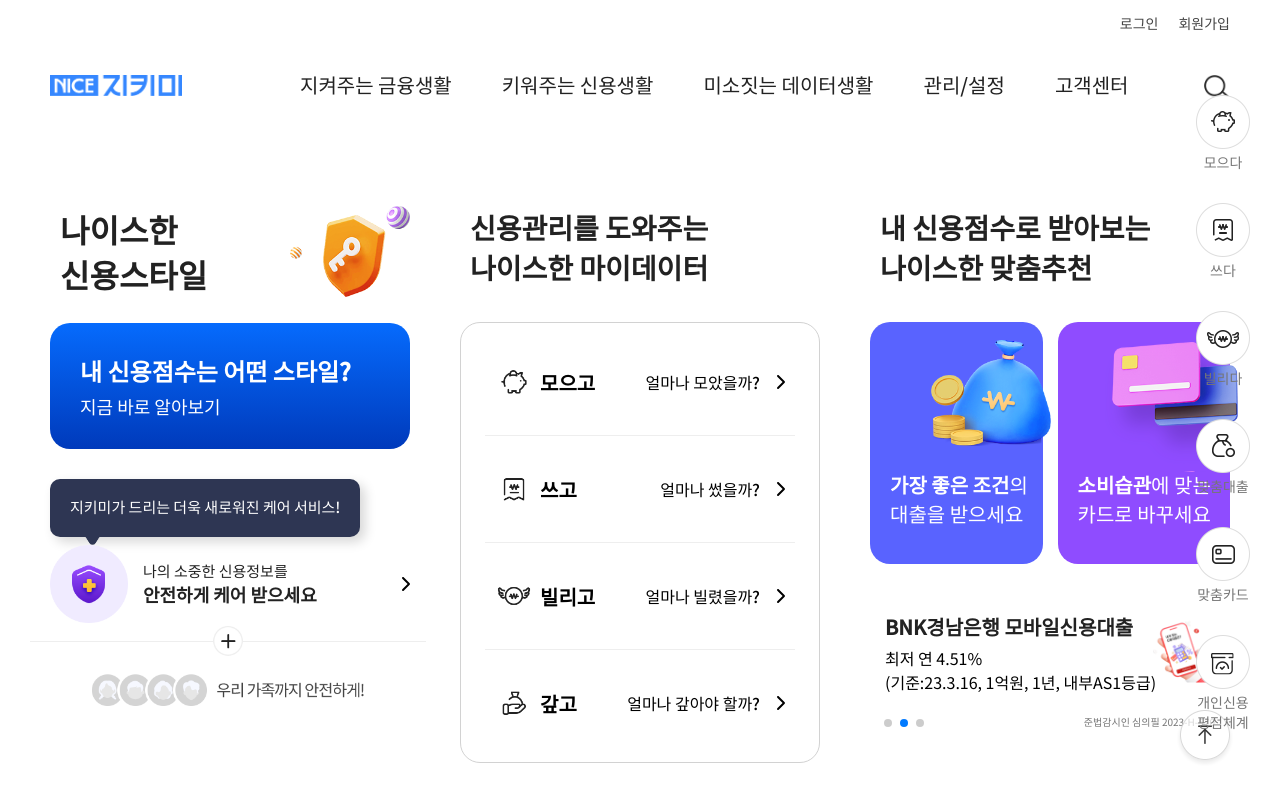
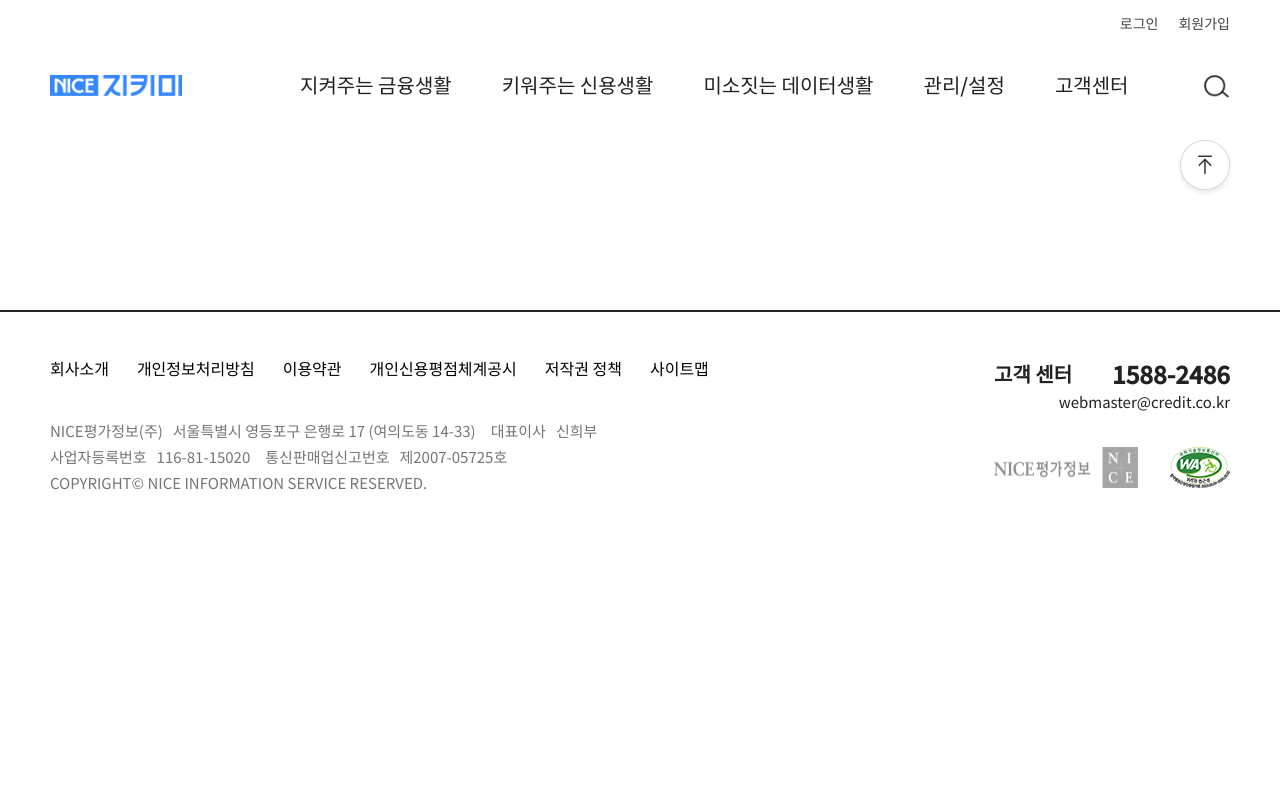
Before and after one commit to kct41/nice-clone, a React (Create React App) app: page / in a window 1280 px wide. Shown: the top 800 px of the page. Built offline with nearby package versions, Linux system fonts and the light colour scheme.

Commit message:
0712 -link 수정

```diff
--- a/src/web/WebCont.js
+++ b/src/web/WebCont.js
@@ -17,7 +17,7 @@
         <>
             <div className="web_content">
                 <Routes>
-                    <Route path="/" element={<WebHome/>}/>
+                    <Route path="/nice-clone" element={<WebHome/>}/>
                     <Route path="/loan" element={<Loan/>}/>
                     <Route path="/login" element={<Login/>}/>
                 </Routes>
```
